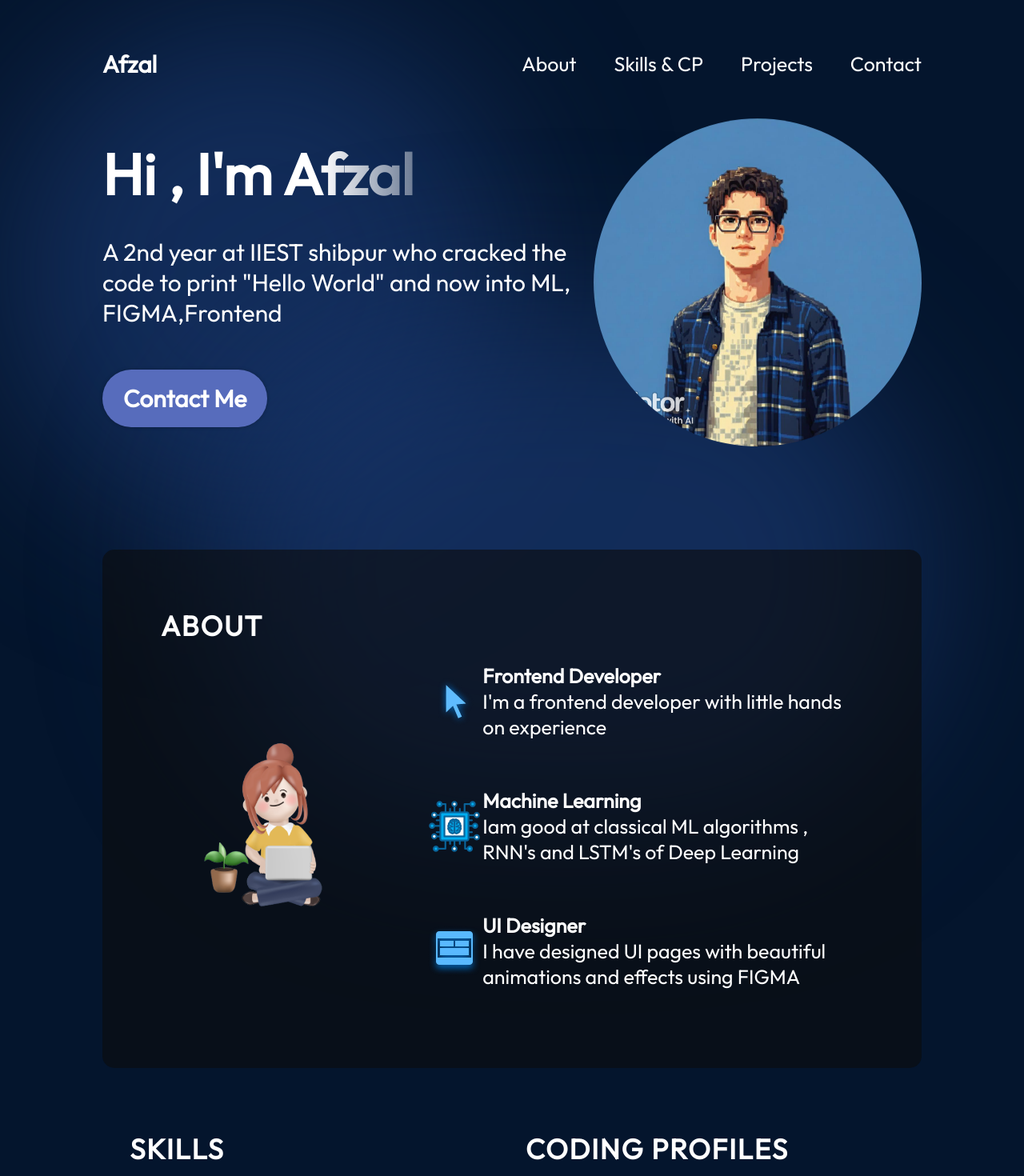
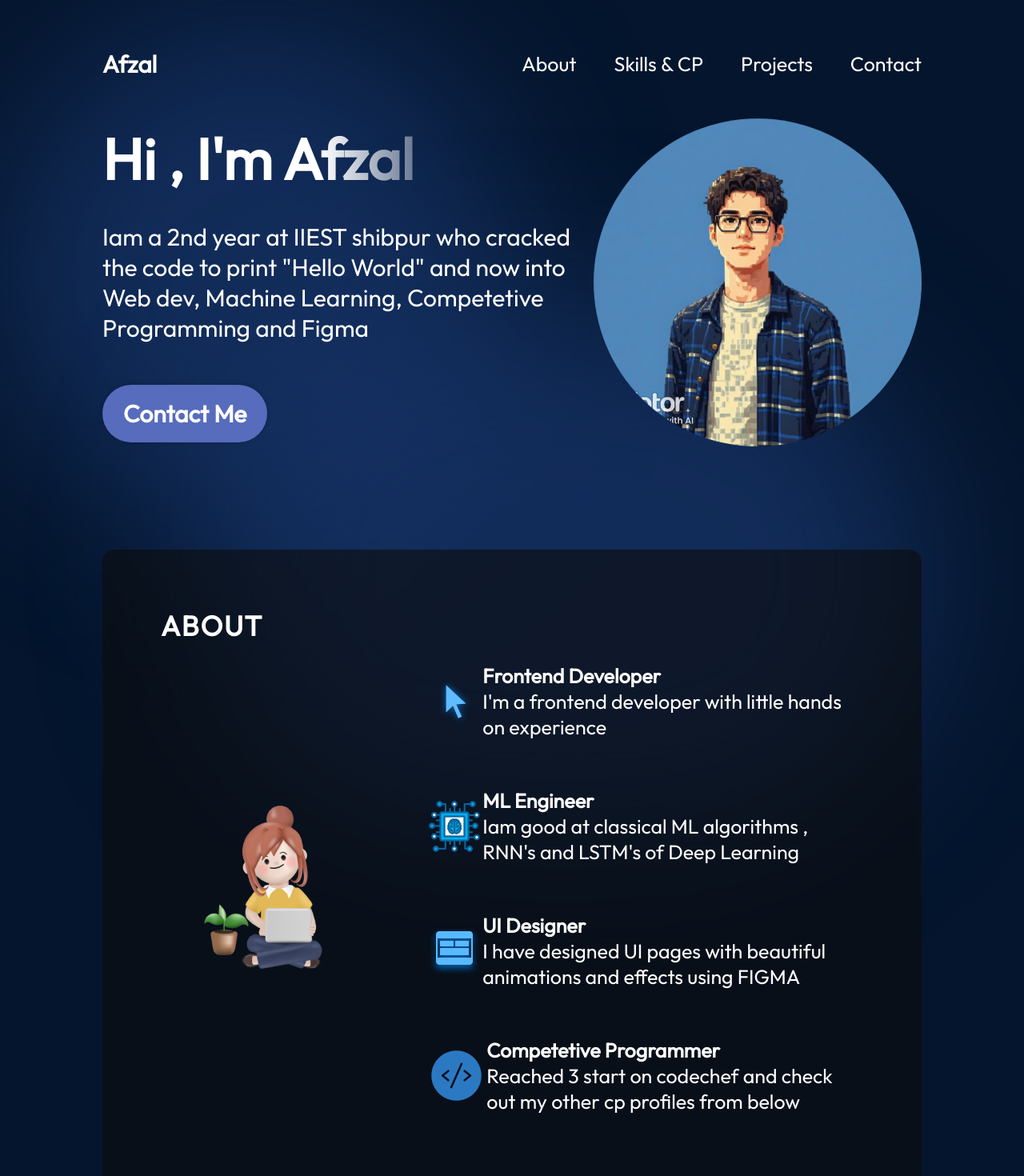
Before and after one commit to shareef-afzal/portfolio, a React (Vite) app: page / in a window 1280 px wide. Shown: the top 1470 px of the page at 80% size. Built offline with nearby package versions, Linux system fonts and the light colour scheme.

Commit message:
made changes

```diff
--- a/src/components/About/About.jsx
+++ b/src/components/About/About.jsx
@@ -21,7 +21,7 @@ export const About=()=>{
                 <li className={styles.aboutItem}>
                     <img src={getImageUrl("about/MLicon.png")} alt="ML icon" />
                     <div className={styles.aboutItemText}>
-                        <h3>Machine Learning</h3>
+                        <h3>ML Engineer</h3>
                         <p>Iam good at classical ML algorithms , RNN's and LSTM's of Deep Learning </p>
                     </div>
                 </li>
@@ -32,6 +32,13 @@ export const About=()=>{
                         <p>I have designed UI pages with beautiful animations and effects using FIGMA</p>
                     </div>
                 </li>
+                <li className={styles.aboutItem}>
+                    <img src={getImageUrl("about/cpIcon.png")} alt="CP icon" />
+                    <div className={styles.aboutItemText}>
+                        <h3>Competetive Programmer</h3>
+                        <p>Reached 3 start on codechef and check out my other cp profiles from below</p>
+                    </div>
+                </li>
 
             </ul>
         </div>
--- a/src/components/Hero/Hero.jsx
+++ b/src/components/Hero/Hero.jsx
@@ -6,7 +6,7 @@ export const Hero=()=>{
         <section className={styles.container}>
             <div className={styles.content}>
                 <h1 className={styles.title}>Hi , I'm Afzal</h1>
-                <p className={styles.description}>A 2nd year at IIEST shibpur who cracked the code to print "Hello World" and now into ML, FIGMA,Frontend </p>
+                <p className={styles.description}>Iam a 2nd year at IIEST shibpur who cracked the code to print "Hello World" and now into Web dev, Machine Learning, Competetive Programming and Figma</p>
 
                 <a href="mailto:afzalshareef1005@gmial.com" className={styles.contactBtn}>
                     Contact Me
--- a/src/components/Projects/ProjectCard.jsx
+++ b/src/components/Projects/ProjectCard.jsx
@@ -11,7 +11,7 @@ export const ProjectCard=({project})=>{
         />
         <h3 className={styles.title}>{project.title}</h3>
         <p className={styles.description}>{project.description}</p>
-        <a href={project.link} className={styles.link}>Link</a>
+        <a href={project.link} className={styles.link} target="_blank">Link</a>
     </div>
     )
 }
--- a/src/components/Skills&cp/SkillsAndCp.jsx
+++ b/src/components/Skills&cp/SkillsAndCp.jsx
@@ -24,7 +24,7 @@ export const SkillsAndCp=()=>{
                 {
                     history.map((historyItem,id)=>{
                         return <li key={id} className={styles.historyItem}>
-                            <a href={historyItem.link} target="blank" >
+                            <a href={historyItem.link} target="_blank" >
                             <img
                             src={getImageUrl(historyItem.imageSrc)}
                             alt={history.platform}
--- a/src/components/contact/Contact.jsx
+++ b/src/components/contact/Contact.jsx
@@ -10,15 +10,15 @@ export const Contact=()=>{
         <ul className={styles.links}>
             <li className={styles.link}>
                 <img src={getImageUrl("contact/emailIcon.png")} alt="Email icon" />
-                <a href="mailto:afzalshareef1005@gmail.com">afzalshareef1005@gmail.com</a>
+                <a href="mailto:afzalshareef1005@gmail.com" target="_blank">afzalshareef1005@gmail.com</a>
             </li>
             <li className={styles.link}>
                 <img src={getImageUrl("contact/linkedinIcon.png")} alt="Email icon" />
-                <a href="https://www.linkedin.com/in/afzal-shareef-aa516a2a9">Linkedin.com/shareef_afzal</a>
+                <a href="https://www.linkedin.com/in/afzal-shareef-aa516a2a9" target="_blank">Linkedin.com/shareef_afzal</a>
             </li>
             <li className={styles.link}>
                 <img src={getImageUrl("contact/githubIcon.png")} alt="Email icon" />
-                <a href="mailto:afzalshareef1005@gmail.com">afzalshareef1005@gmail.com</a>
+                <a href="https://github.com/shareef-afzal" target="_blank">afzalshareef1005@gmail.com</a>
             </li>
         </ul>
     </footer>
--- a/src/data/projects.json
+++ b/src/data/projects.json
@@ -3,7 +3,7 @@
       "title": "Heart Disease Predction",
       "imageSrc": "projects/heart.png",
       "description": "Created a ML model with an Accuracy of 85% for the prediction of heart disease",
-      "link": "https://www.github.com"
+      "link": "https://github.com/shareef-afzal/Heart-Disease-Prediction/blob/main/prediction%20model.ipynb"
     },
     {
       "title": "UI/UX Design",
```
Also changed, not shown: public/assets/about/cpIcon.png (added).
